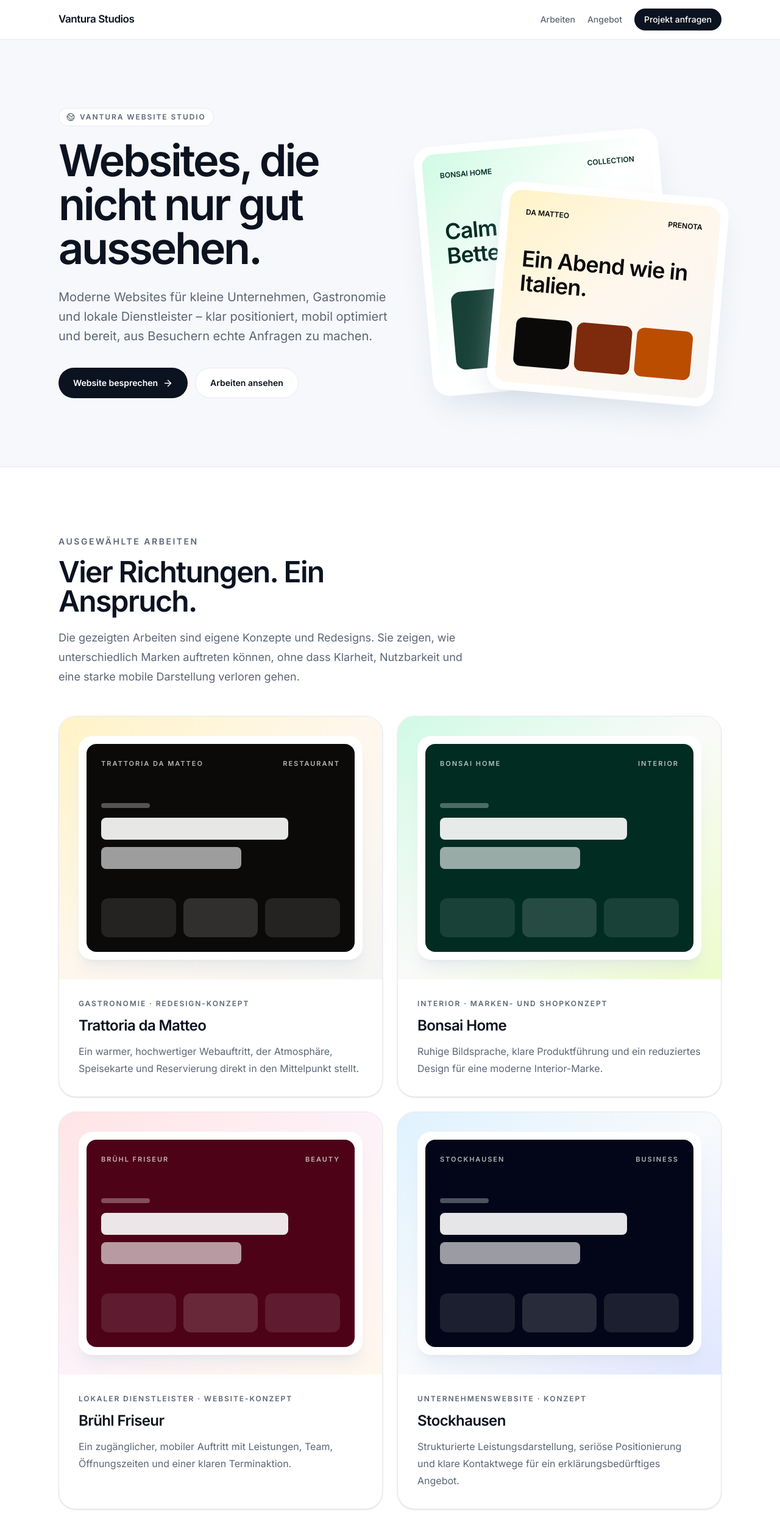
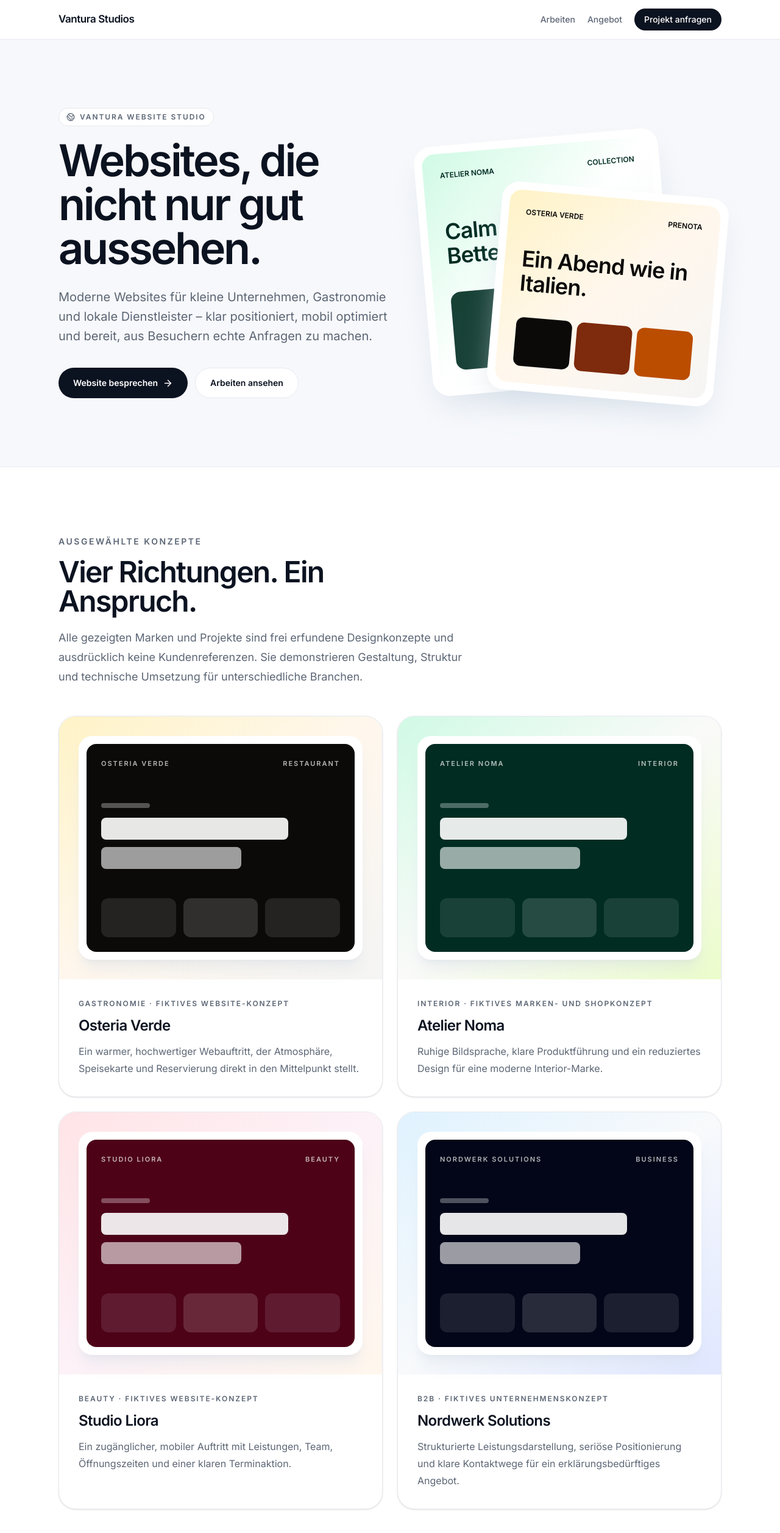
Before and after one commit to rem0ulade/vantura-neu, a Next.js app: page /websites in a window 1280 px wide. Shown: the top 2514 px of the page at 61% size. Built offline with nearby package versions, Linux system fonts and the light colour scheme.

Commit message:
Anonymize website portfolio concepts

```diff
--- a/app/websites/page.tsx
+++ b/app/websites/page.tsx
@@ -10,8 +10,8 @@ export const metadata: Metadata = {
 
 const cases = [
   {
-    title: 'Trattoria da Matteo',
-    category: 'Gastronomie · Redesign-Konzept',
+    title: 'Osteria Verde',
+    category: 'Gastronomie · Fiktives Website-Konzept',
     description:
       'Ein warmer, hochwertiger Webauftritt, der Atmosphäre, Speisekarte und Reservierung direkt in den Mittelpunkt stellt.',
     accent: 'from-amber-100 via-orange-50 to-stone-100',
@@ -19,8 +19,8 @@ const cases = [
     badge: 'Restaurant',
   },
   {
-    title: 'Bonsai Home',
-    category: 'Interior · Marken- und Shopkonzept',
+    title: 'Atelier Noma',
+    category: 'Interior · Fiktives Marken- und Shopkonzept',
     description:
       'Ruhige Bildsprache, klare Produktführung und ein reduziertes Design für eine moderne Interior-Marke.',
     accent: 'from-emerald-100 via-stone-50 to-lime-100',
@@ -28,8 +28,8 @@ const cases = [
     badge: 'Interior',
   },
   {
-    title: 'Brühl Friseur',
-    category: 'Lokaler Dienstleister · Website-Konzept',
+    title: 'Studio Liora',
+    category: 'Beauty · Fiktives Website-Konzept',
     description:
       'Ein zugänglicher, mobiler Auftritt mit Leistungen, Team, Öffnungszeiten und einer klaren Terminaktion.',
     accent: 'from-rose-100 via-pink-50 to-orange-50',
@@ -37,8 +37,8 @@ const cases = [
     badge: 'Beauty',
   },
   {
-    title: 'Stockhausen',
-    category: 'Unternehmenswebsite · Konzept',
+    title: 'Nordwerk Solutions',
+    category: 'B2B · Fiktives Unternehmenskonzept',
     description:
       'Strukturierte Leistungsdarstellung, seriöse Positionierung und klare Kontaktwege für ein erklärungsbedürftiges Angebot.',
     accent: 'from-sky-100 via-slate-50 to-indigo-100',
@@ -113,7 +113,7 @@ export default function WebsitesPage() {
               <div className="absolute left-0 top-12 w-[82%] rotate-[-5deg] rounded-[28px] border border-white/70 bg-white p-3 shadow-2xl shadow-slate-300/60">
                 <div className="overflow-hidden rounded-[20px] bg-gradient-to-br from-emerald-100 via-white to-stone-100 p-7">
                   <div className="mb-16 flex items-center justify-between text-xs font-semibold text-emerald-950">
-                    <span>BONSAI HOME</span><span>COLLECTION</span>
+                    <span>ATELIER NOMA</span><span>COLLECTION</span>
                   </div>
                   <p className="max-w-xs text-4xl font-semibold tracking-tight text-emerald-950">Calm spaces. Better living.</p>
                   <div className="mt-10 h-32 rounded-2xl bg-emerald-950/90" />
@@ -122,7 +122,7 @@ export default function WebsitesPage() {
               <div className="absolute bottom-0 right-0 w-[76%] rotate-[5deg] rounded-[28px] border border-white/70 bg-white p-3 shadow-2xl shadow-slate-300/60">
                 <div className="overflow-hidden rounded-[20px] bg-gradient-to-br from-amber-100 via-orange-50 to-stone-100 p-7">
                   <div className="mb-12 flex items-center justify-between text-xs font-semibold text-stone-950">
-                    <span>DA MATTEO</span><span>PRENOTA</span>
+                    <span>OSTERIA VERDE</span><span>PRENOTA</span>
                   </div>
                   <p className="max-w-xs text-4xl font-semibold tracking-tight text-stone-950">Ein Abend wie in Italien.</p>
                   <div className="mt-9 grid grid-cols-3 gap-2">
@@ -138,11 +138,11 @@ export default function WebsitesPage() {
 
         <section id="arbeiten" className="mx-auto max-w-6xl px-6 py-20 lg:px-8 lg:py-28">
           <div className="max-w-2xl">
-            <p className="text-sm font-semibold uppercase tracking-[0.18em] text-muted">Ausgewählte Arbeiten</p>
+            <p className="text-sm font-semibold uppercase tracking-[0.18em] text-muted">Ausgewählte Konzepte</p>
             <h2 className="mt-4 text-4xl font-semibold tracking-[-0.035em] sm:text-5xl">Vier Richtungen. Ein Anspruch.</h2>
             <p className="mt-5 text-lg leading-8 text-muted">
-              Die gezeigten Arbeiten sind eigene Konzepte und Redesigns. Sie zeigen, wie unterschiedlich Marken auftreten können,
-              ohne dass Klarheit, Nutzbarkeit und eine starke mobile Darstellung verloren gehen.
+              Alle gezeigten Marken und Projekte sind frei erfundene Designkonzepte und ausdrücklich keine Kundenreferenzen.
+              Sie demonstrieren Gestaltung, Struktur und technische Umsetzung für unterschiedliche Branchen.
             </p>
           </div>
 
```
